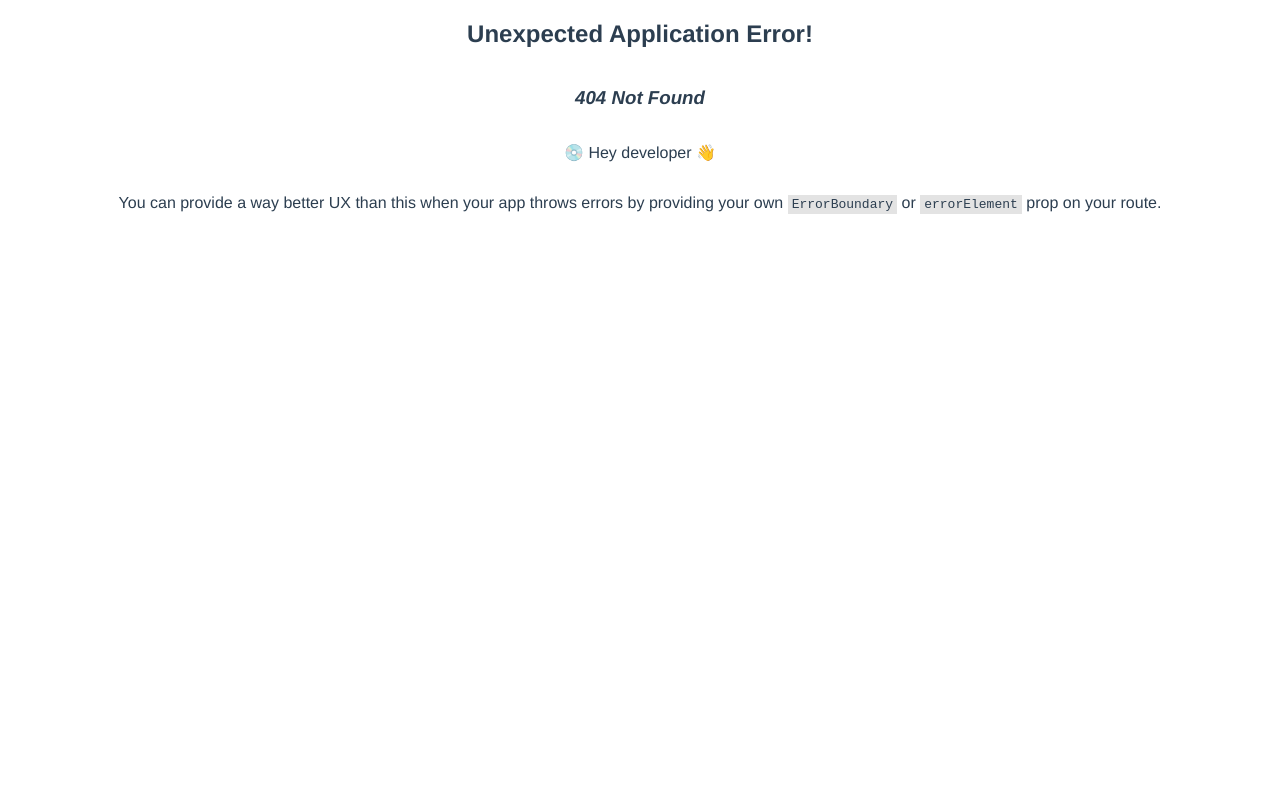
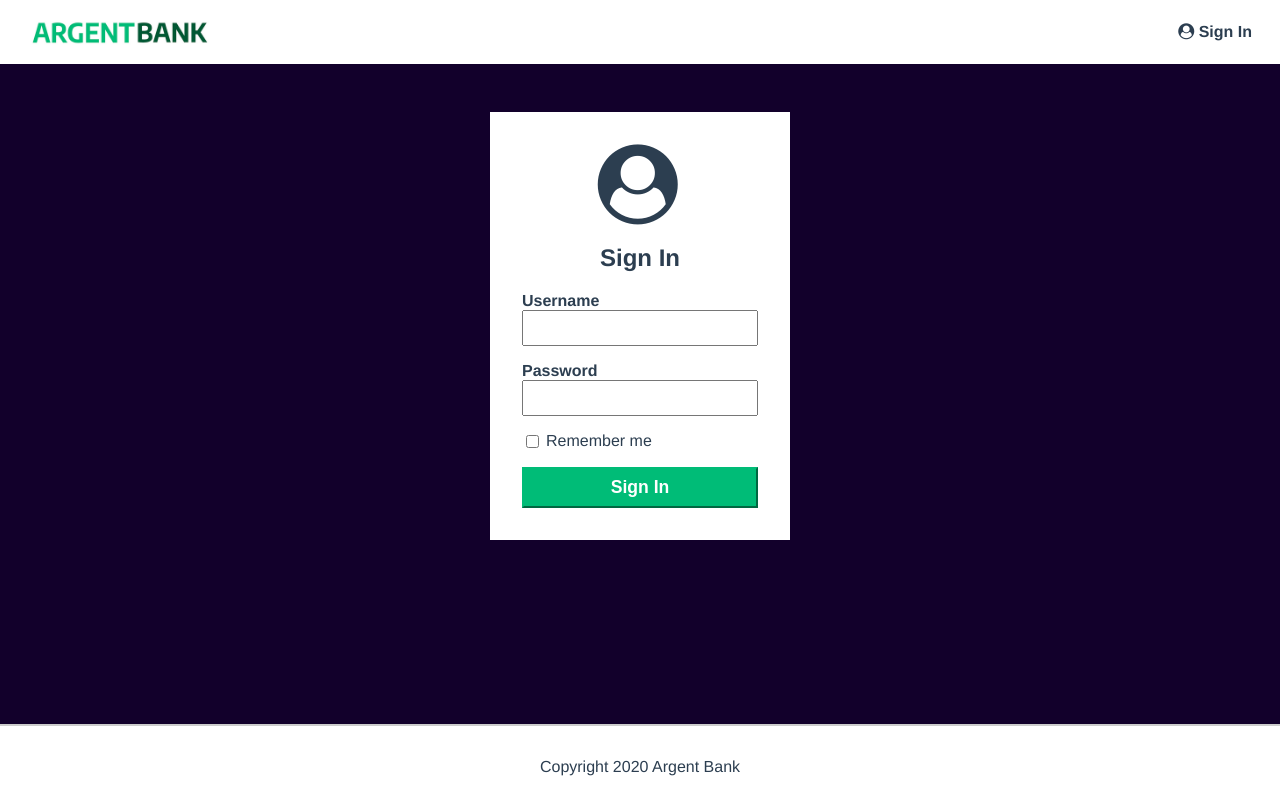
Before and after one commit to al-dev93/p13agba-al-2302, a React (Create React App) app in the folder app/: page /login in a window 1280 px wide. Before the commit this address had no page. Built offline with nearby package versions, Linux system fonts and the light colour scheme.

Commit message:
save credentials in state

```diff
--- a/app/src/Router/index.jsx
+++ b/app/src/Router/index.jsx
@@ -2,7 +2,8 @@
 import { createBrowserRouter } from "react-router-dom";
 import Layout from "../components/Layout";
 import Home from "../pages/Home";
-import Loging from "../pages/Loging";
+import Login from "../pages/Login";
+import Profile from "../pages/Profile";
 
 const Router = createBrowserRouter([
   {
@@ -10,7 +11,8 @@ const Router = createBrowserRouter([
     element: <Layout />,
     children: [
       { index: true, element: <Home /> },
-      { path: "loging", element: <Loging /> },
+      { path: "login", element: <Login /> },
+      { path: "profile", element: <Profile /> },
     ],
   },
 ]);
--- a/app/src/components/Layout/index.jsx
+++ b/app/src/components/Layout/index.jsx
@@ -16,7 +16,7 @@ const Layout = () => {
           <h1 className="sr-only">Argent Bank</h1>
         </Link>
         <div>
-          <NavLink className="main-nav-item" to="/loging">
+          <NavLink className="main-nav-item" to="/login">
             <i className="fa fa-user-circle" />
             Sign In
           </NavLink>
--- /dev/null
+++ b/app/src/pages/Login/index.jsx
@@ -0,0 +1,64 @@
+/* eslint-disable jsx-a11y/label-has-associated-control */
+/* eslint-disable prettier/prettier */
+import { useState } from "react";
+import { useNavigate } from "react-router-dom";
+import "./style.css";
+
+const Login = () => {
+  const navigate = useNavigate();
+  const [login, setLogin] = useState({
+    username: "",
+    password: "",
+    remember: "",
+  });
+  function handleFieldChange(event) {
+    setLogin({ ...login, [event.target.name]: event.target.value });
+  }
+  return (
+    <section className="sign-in-content">
+      <i className="fa fa-user-circle sign-in-icon" />
+      <h1>Sign In</h1>
+      <form
+        onSubmit={(event) => {
+          event.preventDefault();
+          localStorage.setItem("login", JSON.stringify(login));
+          navigate("/profile");
+        }}
+      >
+        <div className="input-wrapper">
+          <label htmlFor="username">Username</label>
+          <input
+            type="text"
+            id="username"
+            name="username"
+            value={login.username}
+            onChange={handleFieldChange}
+          />
+        </div>
+        <div className="input-wrapper">
+          <label htmlFor="password">Password</label>
+          <input
+            type="password"
+            id="password"
+            name="password"
+            onChange={handleFieldChange}
+          />
+        </div>
+        <div className="input-remember">
+          <input
+            type="checkbox"
+            id="remember"
+            name="remember"
+            onChange={handleFieldChange}
+          />
+          <label htmlFor="remember">Remember me</label>
+        </div>
+        <button type="submit" className="sign-in-button">
+          Sign In
+        </button>
+      </form>
+    </section>
+  );
+};
+
+export default Login;
--- a/app/src/pages/Loging/style.css
+++ b/app/src/pages/Login/style.css
@@ -46,4 +46,5 @@
   border-color: #00bc77;
   background-color: #00bc77;
   color: #fff;
+  cursor: pointer;
 }
--- a/app/src/pages/Loging/index.jsx
+++ /dev/null
@@ -1,28 +0,0 @@
-/* eslint-disable jsx-a11y/label-has-associated-control */
-import "./style.css";
-
-const Loging = () => (
-  <section className="sign-in-content">
-    <i className="fa fa-user-circle sign-in-icon" />
-    <h1>Sign In</h1>
-    <form>
-      <div className="input-wrapper">
-        <label htmlFor="username">Username</label>
-        <input type="text" id="username" name="username" />
-      </div>
-      <div className="input-wrapper">
-        <label htmlFor="password">Password</label>
-        <input type="password" id="password" name="password" />
-      </div>
-      <div className="input-remember">
-        <input type="checkbox" id="remember-me" name="remember-me" />
-        <label htmlFor="remember-me">Remember me</label>
-      </div>
-      <button type="submit" className="sign-in-button">
-        Sign In
-      </button>
-    </form>
-  </section>
-);
-
-export default Loging;
--- a/app/src/pages/Profile/index.jsx
+++ b/app/src/pages/Profile/index.jsx
@@ -1,6 +1,8 @@
 import "./style.css";
 
-const Profile = () => (
+const Profile = () => {
+  console.log(JSON.parse(localStorage.getItem("login")));
+  return (
     <>
       <div className="header">
         <h1>
@@ -51,5 +53,6 @@ const Profile = () => (
       </section>
     </>
   );
+};
 
 export default Profile;
```
Lines whose indentation alone changed are shown as unchanged.
